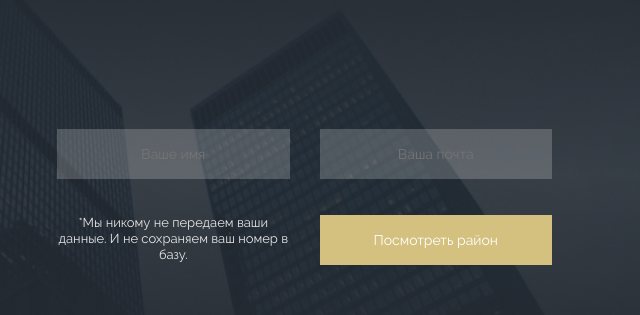
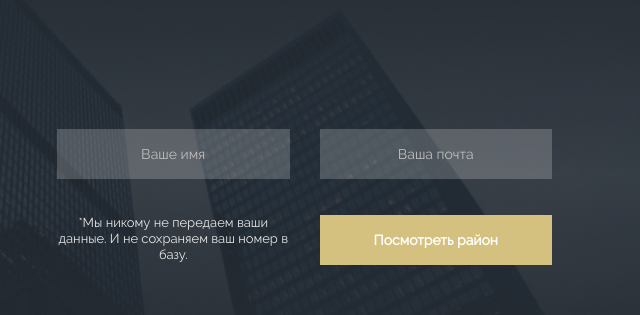
Before and after one commit to sergdevguy/site2, a website with bundled scripts: page assets/src/index.html in a window 1280 px wide. Shown: the part 2200-2515 px from the top of the page, 613-1253 px from the left. Built offline with nearby package versions, Linux system fonts and the light colour scheme.

Commit message:
Fix placeholders.

```diff
--- a/assets/src/sass/_my.scss
+++ b/assets/src/sass/_my.scss
@@ -21,6 +21,20 @@ li{
 }
 img{
     max-width: 100%;
+}
+input{
+    text-align: center;
+    font-size: 14px;
+    line-height: 27px;
+    background: rgba(255, 255, 255, .2);
+    color: #BEBEBE;
+    border: none;
+    width: 100%;
+    height: 50px;
+
+    &::placeholder{
+        color: #BEBEBE;
+    }
 }
 
 .block-name{
@@ -275,21 +289,10 @@ header{
                 float: left;
                 padding: 0 15px;
 
-                input{
-                    text-align: center;
-                    font-size: 14px;
-                    line-height: 27px;
-                    background-color: rgba(255, 255, 255, .2);
-                    color: #BEBEBE;
-                    border: none;
-                    width: 100%;
-                    height: 50px;
-
-                }
-
                 .form-button{
                     background-color: $firmColor;
                     color: #ffffff;
+                    font-weight: bold;
                 }
 
             }
```
Also changed, not shown: assets/src/css/main.css.
